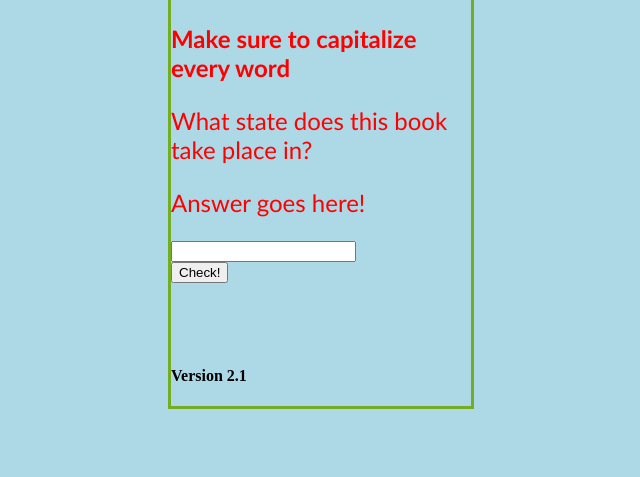
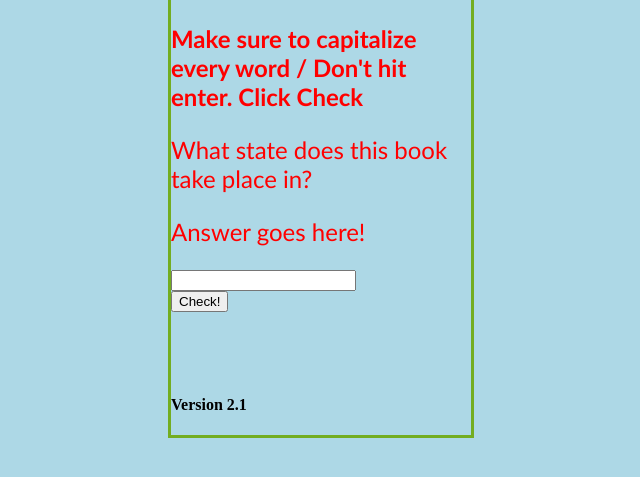
Before and after one commit to sadoskik/novel, a plain HTML site: page index.html in a window 1280 px wide. Shown: the part 223-700 px from the top of the page, without its empty margins (406-1046 px from the left). Drawn offline with Linux system fonts and the light colour scheme.

Commit message:
Update index.html

```diff
--- a/index.html
+++ b/index.html
@@ -19,7 +19,7 @@
 
 		<div>
     <h1>Can you answer this book-related question?</h1>
-			<h2>Make sure to capitalize every word</h2>
+			<h2>Make sure to capitalize every word / Don't hit enter. Click Check</h2>
     <p id="event"></p>
 
 
```
